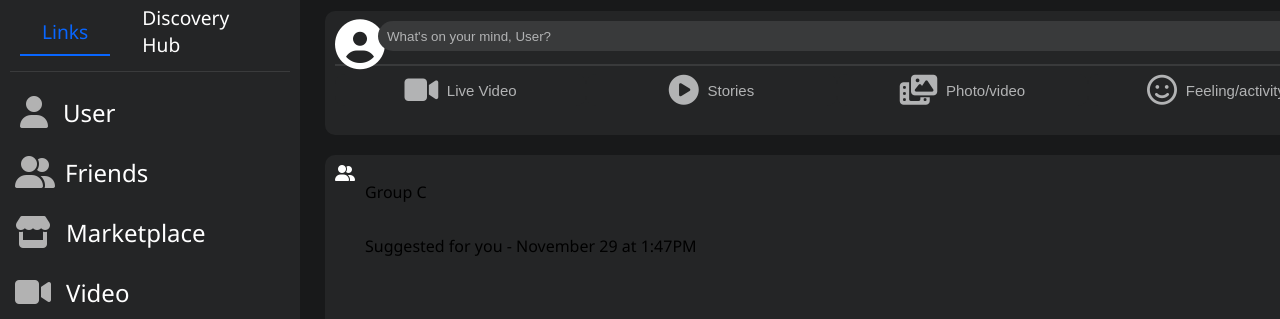
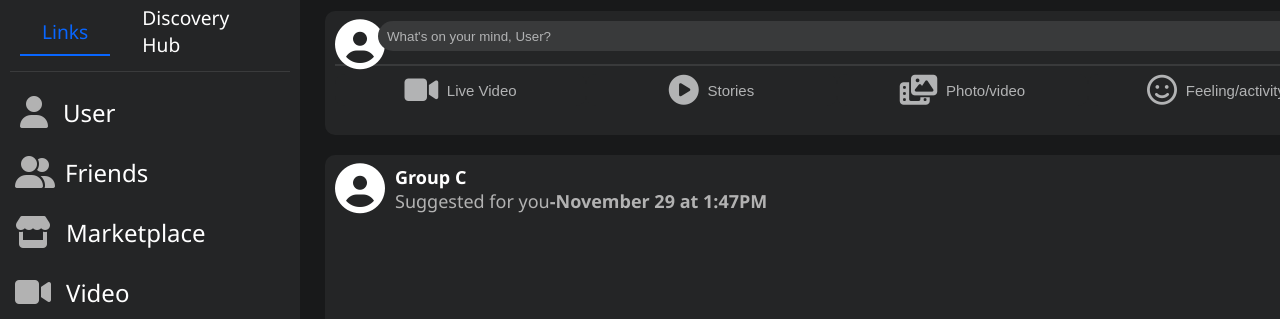
Before and after one commit to TheHardcoreSeal/index, a plain HTML site: page index.html in a window 1280 px wide. Shown: the part 69-388 px from the top of the page. Drawn offline with nearby package versions, Linux system fonts and the light colour scheme.

Commit message:
working on main feed post

```diff
--- a/index.html
+++ b/index.html
@@ -504,10 +504,14 @@
 
             <div class = "feedpost">
                 <div class = "post-information">
-                    <i class="fa-solid fa-user-group" style="color: #ffffff;"></i>
-                    <div class = "feedpost-name">
-                        <p>Group C</p>
-                        <p>Suggested for you - November 29 at 1:47PM</p>
+                    <i id="profile-picture" class="button-class fa-solid fa-circle-user" style="position: relative !important;"></i>
+                    <div class = "feedpost-name" style="font-size: large;">
+                        <p style="margin: 0;color: #FFFFFF; font-weight: bold;">Group C</p>
+                        <div style="display: flex; flex-direction: row;">
+                            <p style="margin: 0;color: #B2B2B2 ; ">Suggested for you</p>
+                            <p style="color: #B2B2B2; margin: 0; font-weight: bold;">-November 29 at 1:47PM</p>
+                        </div>
+
                     </div>
                 </div>
 
```
